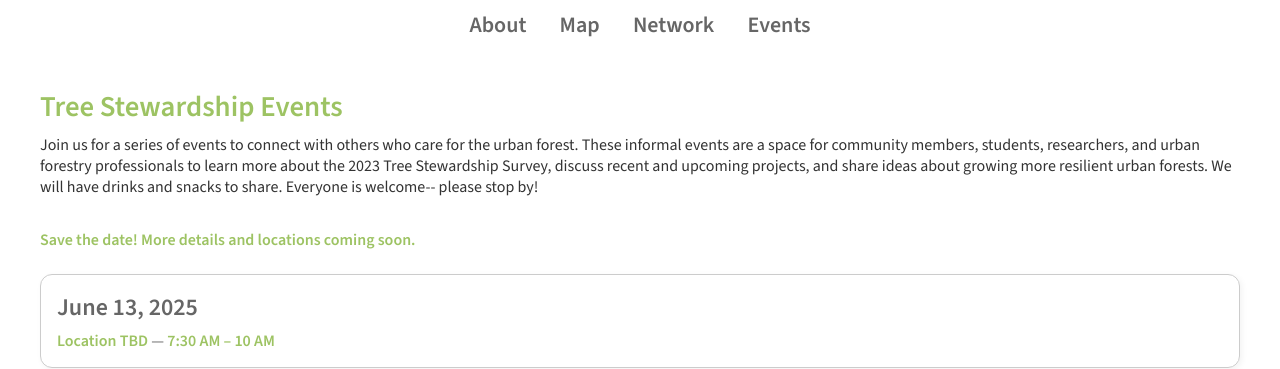
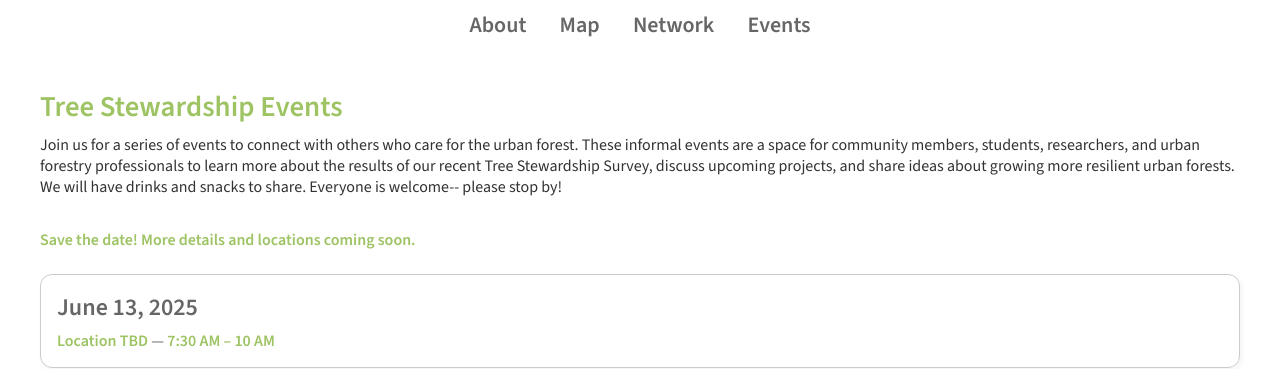
Before and after one commit to sallydonovan/mspstewmap, a Jekyll site: the page built from events.md, in a window 1280 px wide. Shown: the top 369 px of the page. Built offline with Jekyll 4.4.1, drawn with Linux system fonts in a browser that asks for light colours.

Commit message:
Update events.md

```diff
--- a/events.md
+++ b/events.md
@@ -44,7 +44,7 @@ layout: default
 
 <div class="event-header">Tree Stewardship Events</div>
 <div class="event-subtext">
-  Join us for a series of events to connect with others who care for the urban forest. These informal events are a space for community members, students, researchers, and urban forestry professionals to learn more about the 2023 Tree Stewardship Survey, discuss recent and upcoming projects, and share ideas about growing more resilient urban forests. We will have drinks and snacks to share. Everyone is welcome-- please stop by!
+  Join us for a series of events to connect with others who care for the urban forest. These informal events are a space for community members, students, researchers, and urban forestry professionals to learn more about the results of our recent Tree Stewardship Survey, discuss upcoming projects, and share ideas about growing more resilient urban forests. We will have drinks and snacks to share. Everyone is welcome-- please stop by!
 </div>
 
 <p class="event-highlight">Save the date! More details and locations coming soon.</p>
```
